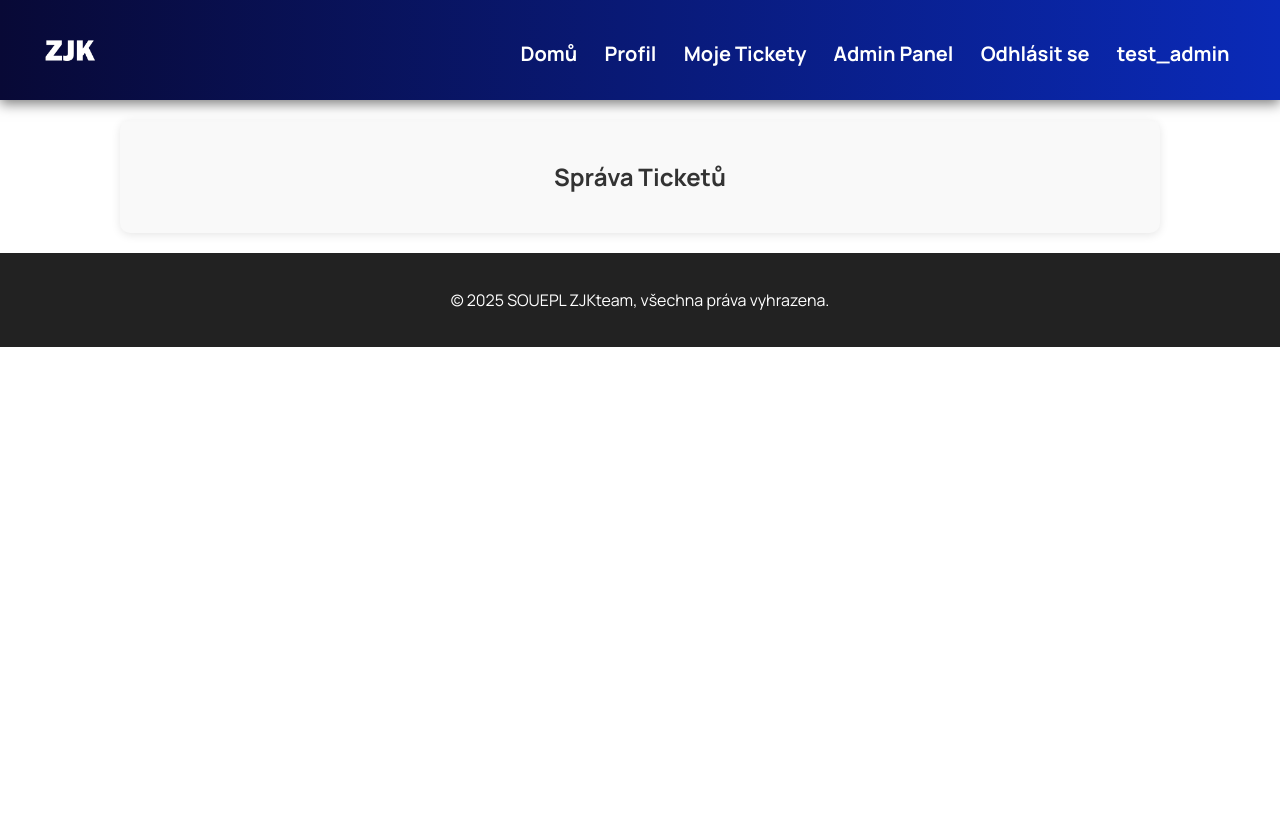
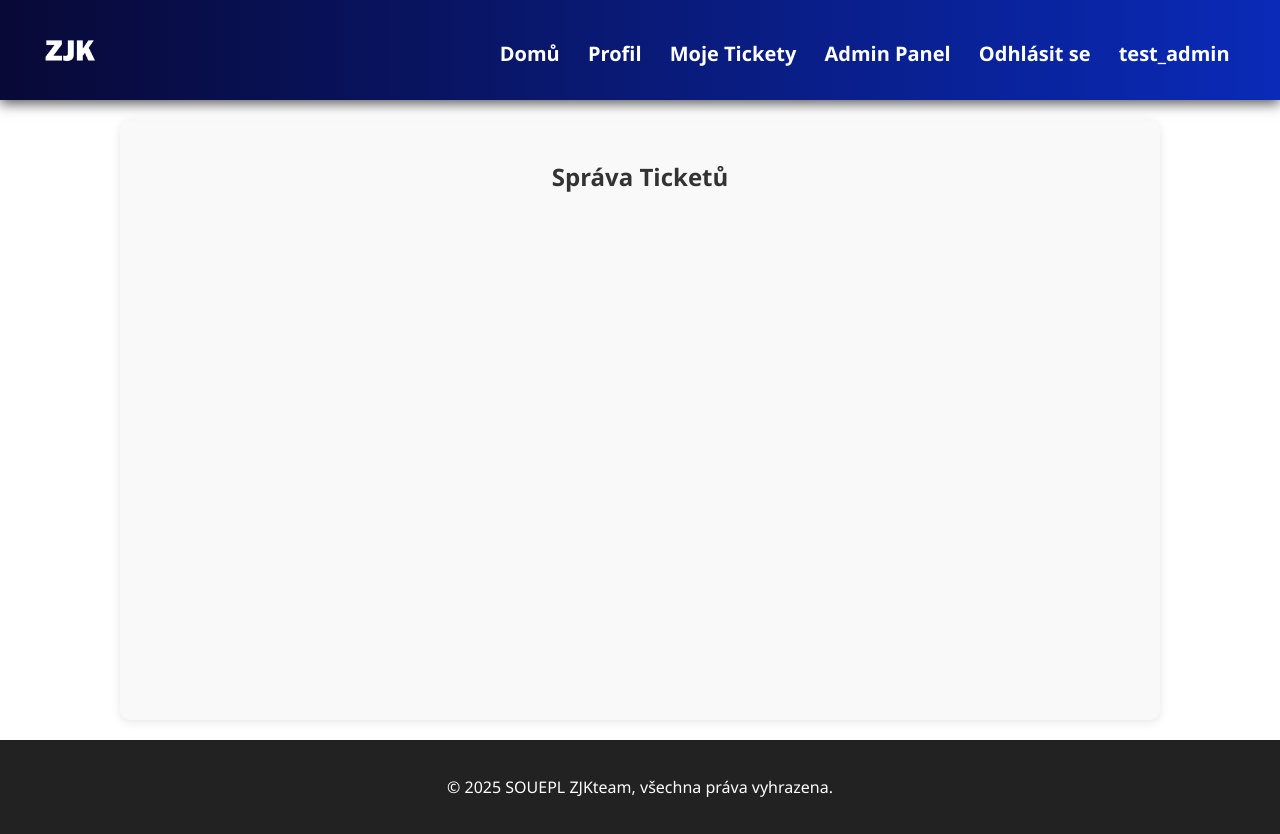
Before and after one commit to ZJK-Team/ZJK-Tickets, a PHP site: page /admin_tickets.php in a window 1280 px wide. Before the commit the page ends 347 px from the top, so only its background shows below. Run offline with PHP 8.4, Linux system fonts and the light colour scheme; a user stored in the database is signed in; data comes from the database, SQL or seed files in the repository; data that the repository does not hold is empty.

Commit message:
Das ende!

```diff
--- a/header.php
+++ b/header.php
@@ -49,8 +49,5 @@
 
 
     </main>
-    <footer>
-
-    </footer>
 </body>
 </html>
--- a/styles/admin_tickets.css
+++ b/styles/admin_tickets.css
@@ -1,6 +1,7 @@
 .admin-tickets {
     max-width: 1000px;
     margin: 20px auto;
+    height: 70vh;
     padding: 20px;
     background: #f9f9f9;
     border-radius: 10px;
--- a/styles/header.css
+++ b/styles/header.css
@@ -1,7 +1,7 @@
 @import url('https://fonts.googleapis.com/css2?family=Manrope:wght@200..800&display=swap');
 
 body {
-  font-family: "Manrope", sans-serif;
+  font-family: 'Segoe UI', sans-serif;
   margin: 0;
   padding: 0;
 }
@@ -24,7 +24,7 @@ header {
   background: linear-gradient(to left, #0a2ab8 0%, #080936 100%);
   z-index: 10;
   position: relative;
-  box-shadow: rgba(0,0,0,0.5) 0px 4px 12px;
+  box-shadow: #5f5f5f 0px 4px 12px;
 }
 .wrapper-logo {
   width: 90px;
--- a/styles/style.css
+++ b/styles/style.css
@@ -19,7 +19,7 @@
 body {
     margin: 0;
     font-family: 'Segoe UI', sans-serif;
-    background-color: #0e0e0e;
+    background-color: black;
     color: #f1f1f1;
 }
 
```
